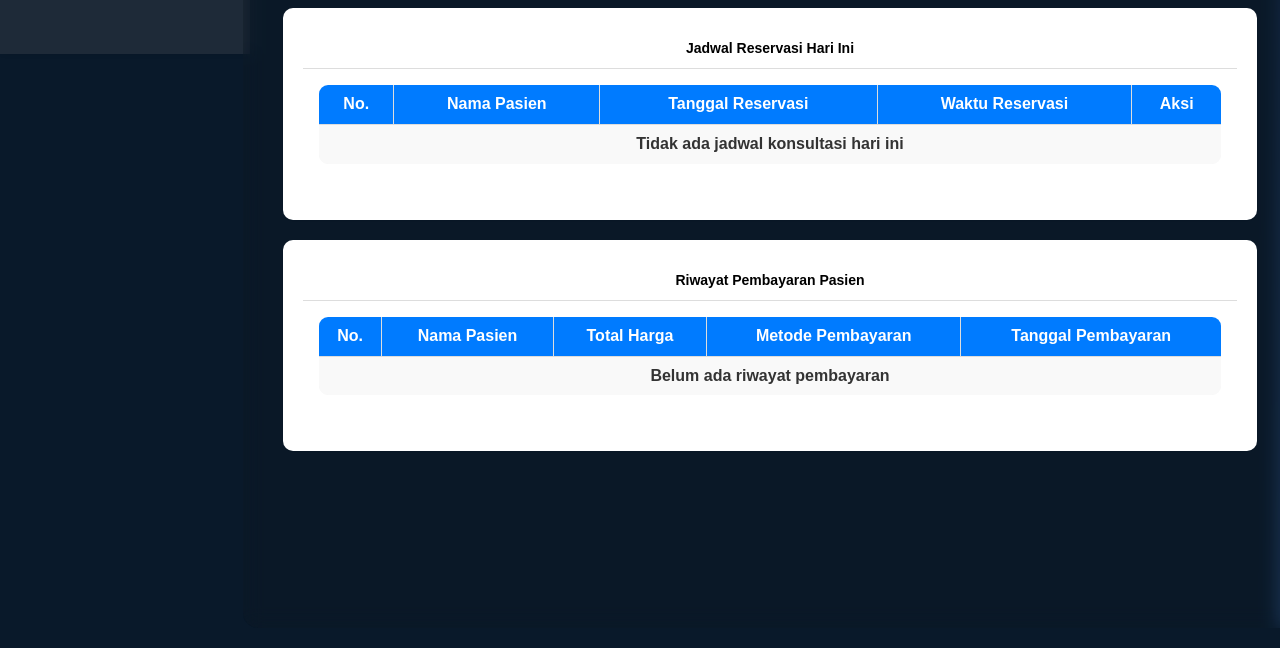
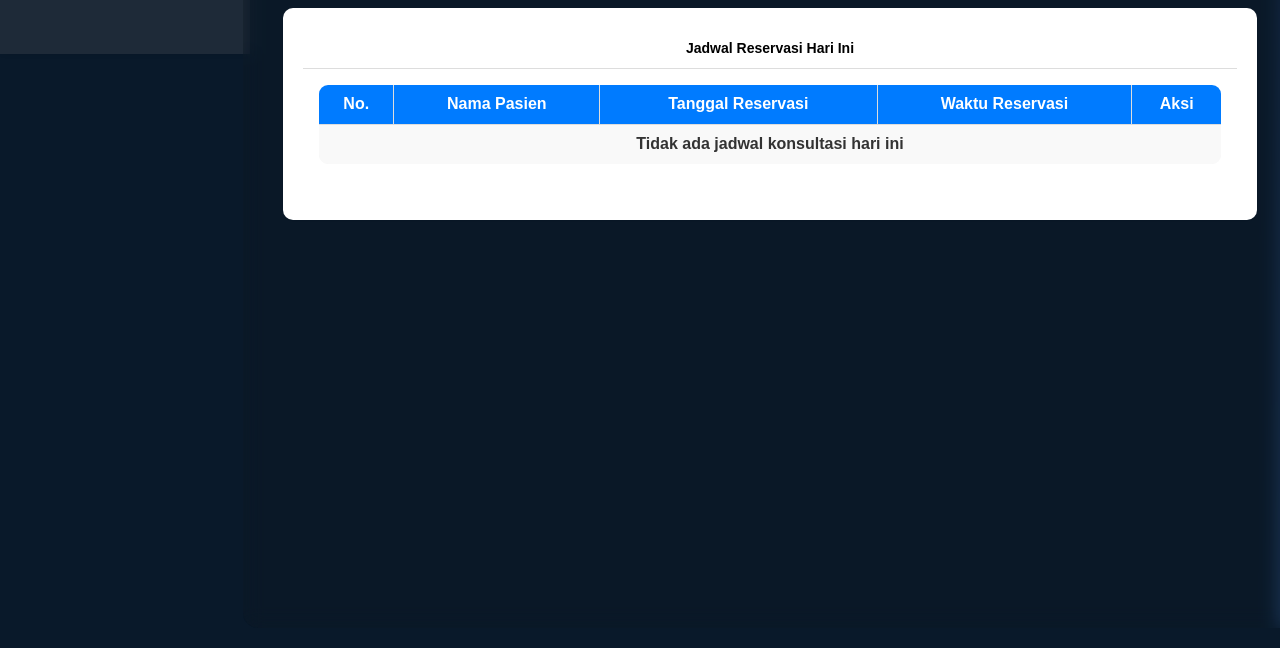
Before and after one commit to donnya24/rekam-medis-klinik, a PHP site: page /app/dokter/dashboard_dokter.php in a window 1280 px wide. Shown: the part 746-1394 px from the top of the page. Run offline with PHP 8.4, Linux system fonts and the light colour scheme; the visitor is signed in with stand-in values (Sample User, id 1); data that the repository does not hold is empty; some libraries are stand-ins or nearby versions.

Commit message:
Update dashboard_dokter.php

```diff
--- a/app/dokter/dashboard_dokter.php
+++ b/app/dokter/dashboard_dokter.php
@@ -485,50 +485,6 @@ $query_perawatan_bulan_ini = mysqli_query($conn, "
                 </div>
             </div>
 
-            <!-- Daftar Transaksi Pembayaran Terbaru -->
-            <div class="row">
-                <div class="col-md-12">
-                    <div class="panel panel-default">
-                        <div class="panel-heading">Riwayat Pembayaran Pasien</div>
-                        <div class="panel-body">
-                            <table class="table table-bordered table-striped">
-                                <thead class="bg-primary text-white">
-                                    <tr>
-                                        <th>No.</th>
-                                        <th>Nama Pasien</th>
-                                        <th>Total Harga</th>
-                                        <th>Metode Pembayaran</th>
-                                        <th>Tanggal Pembayaran</th>
-                                    </tr>
-                                </thead>
-                                <tbody>
-                                    <?php
-                                    if (mysqli_num_rows($query_pembayaran_terbaru) > 0) {
-                                        $no = 1;
-                                        while ($row = mysqli_fetch_assoc($query_pembayaran_terbaru)) {
-                                            echo "<tr>";
-                                            echo "<td>" . $no . "</td>";
-                                            echo "<td>" . htmlspecialchars($row['nama_pasien']) . "</td>";
-                                            echo "<td>Rp " . number_format($row['total_harga'], 0, ',', '.') . "</td>";
-                                            echo "<td>" . htmlspecialchars($row['metode_pembayaran']) . "</td>";
-                                            echo "<td>" . htmlspecialchars($row['tanggal_pembayaran']) . "</td>";
-                                            echo "</tr>";
-                                            $no++;
-                                        }
-                                    } else {
-                                        echo "<tr><td colspan='5' style='text-align: center;'>Belum ada riwayat pembayaran</td></tr>";
-                                    }
-                                    ?>
-                                </tbody>
-                            </table>
-                        </div>
-                    </div>
-                </div>
-            </div>
-        </div>
-    </div>
-</div>
-
 <!-- Scripts -->
 <script src="../../assets/js/jquery-1.10.2.js"></script>
 <script src="../../assets/js/bootstrap.min.js"></script>
```
